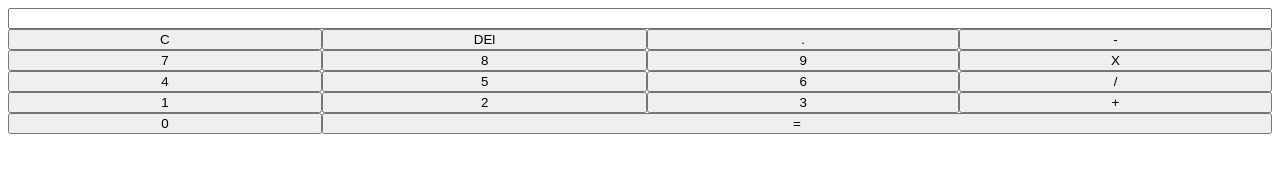
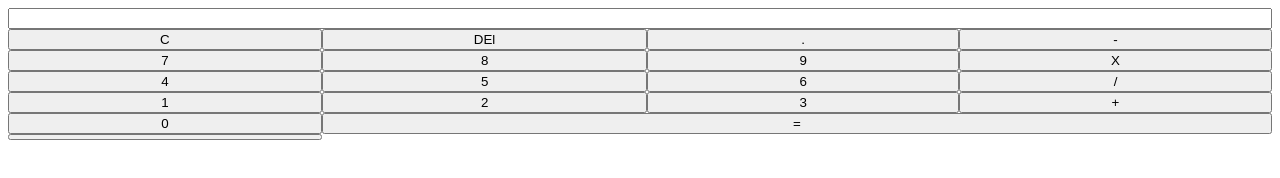
Before and after one commit to gleisonbt/Calculadora, a plain HTML site: page index.html in a window 1280 px wide. Drawn offline with Linux system fonts and the light colour scheme.

Commit message:
add button

```diff
--- a/index.html
+++ b/index.html
@@ -27,6 +27,7 @@
     <button class="teclas" id="sub">-</button>
     <button class="teclas" id="multiplicacao">X</button>
     <button class="teclas" id="dividisao">/</button>
+    <button class="teclas" id="zera"></button>
   </div>
 </body>
 </html>
```
